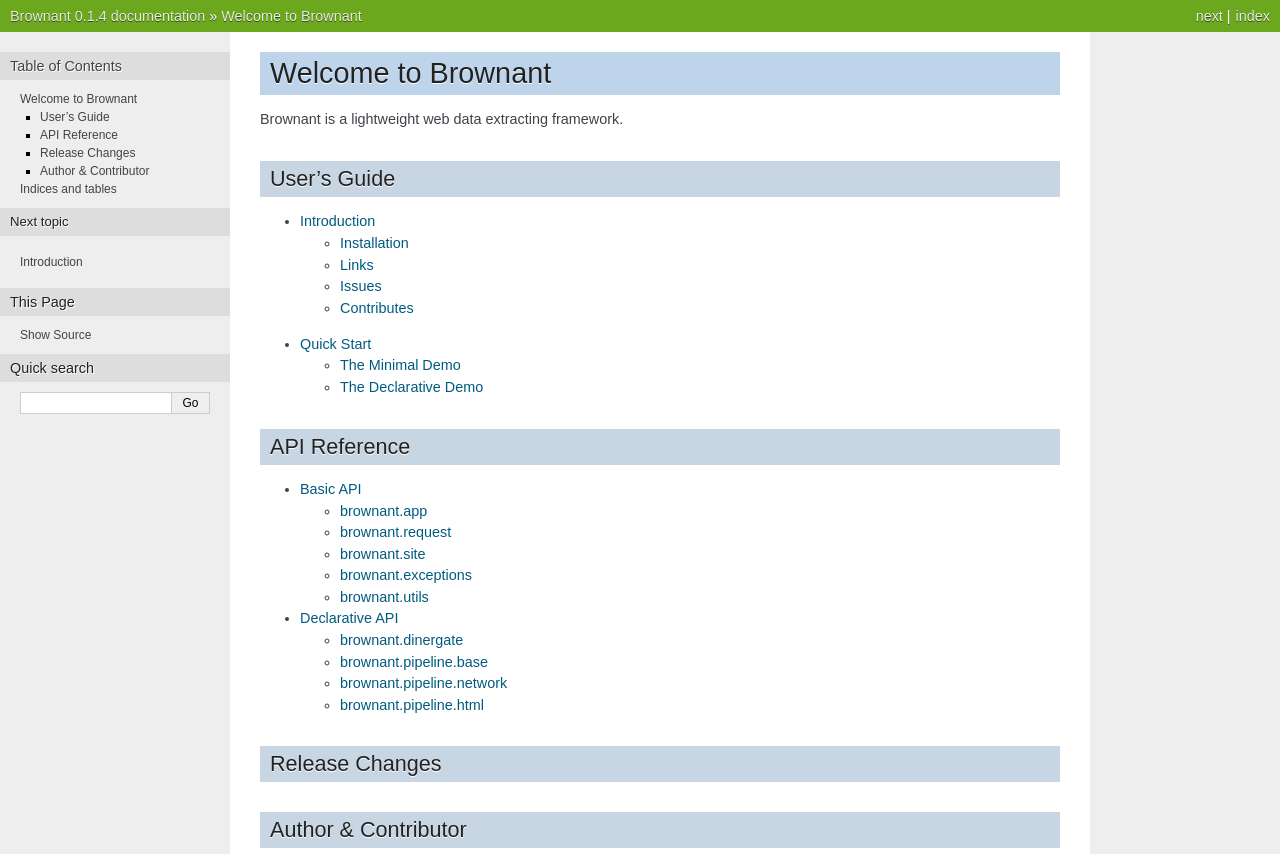
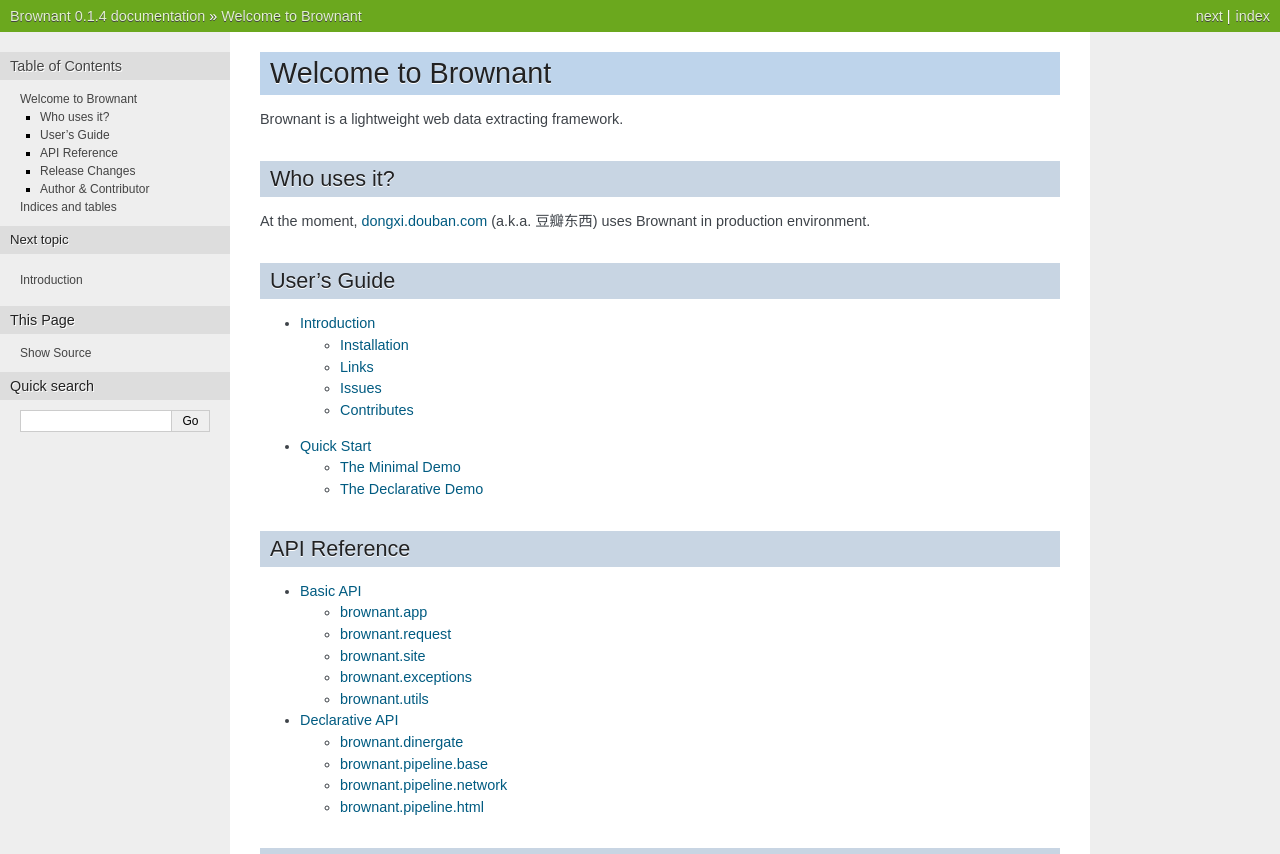
Before and after one commit to douban/brownant, a Sphinx documentation site: the page built from docs/index.rst, in a window 1280 px wide, cut to the strip 0-854 px from the top of the page. Built offline with Sphinx 7.4.7, drawn with Linux system fonts in a browser that asks for light colours; the version number is read from the project's files by our own code.

Commit message:
add "who uses it" section to document.

```diff
--- a/docs/index.rst
+++ b/docs/index.rst
@@ -2,6 +2,13 @@ Welcome to Brownant
 ===================
 
 Brownant is a lightweight web data extracting framework.
+
+
+Who uses it?
+------------
+
+At the moment, `dongxi.douban.com <http://dongxi.douban.com>`_
+(a.k.a. 豆瓣东西) uses Brownant in production environment.
 
 
 User's Guide
```
